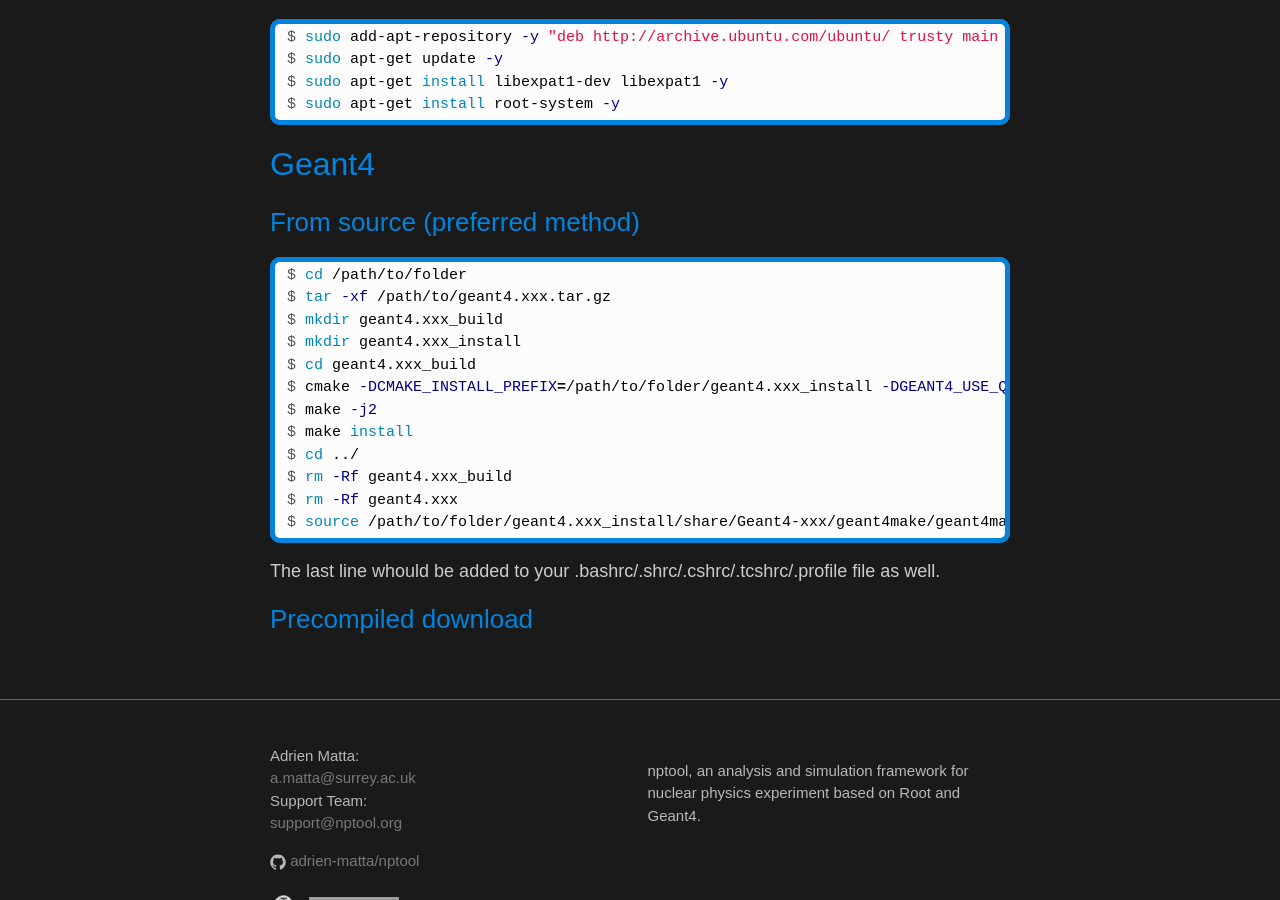
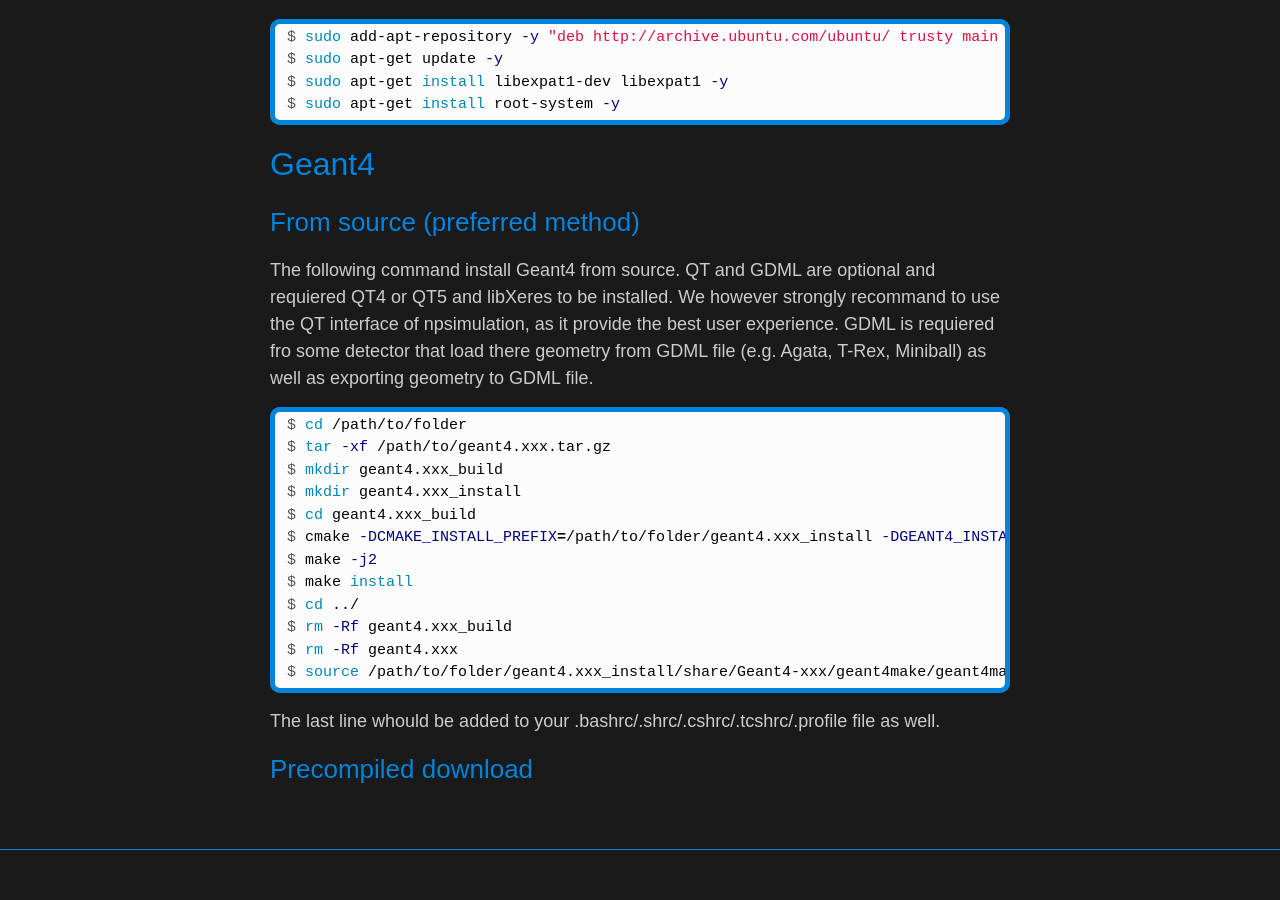
Before and after one commit to adrien-matta/nptool, a Jekyll site: the page built from _manual/root-geant4.md, in a window 1280 px wide and 900 px high, scrolled down 2509 px. Built offline with Jekyll 4.4.1, drawn with Linux system fonts in a browser that asks for light colours; some web fonts are replaced; grey boxes are pictures that could not be loaded.

Commit message:
* adding install data option to Geant4 compilation

```diff
--- a/_manual/root-geant4.md
+++ b/_manual/root-geant4.md
@@ -103,10 +103,9 @@
 
 ## Geant4
 
-
-
-
 ### From source (preferred method)
+The following command install Geant4 from source. QT and GDML are optional and requiered QT4 or QT5 and libXeres to be installed.
+We however strongly recommand to use the QT interface of npsimulation, as it provide the best user experience. GDML is requiered fro some detector that load there geometry from GDML file (e.g. Agata, T-Rex, Miniball) as well as exporting geometry to GDML file.
 
 {% highlight console %}
 $ cd /path/to/folder
@@ -114,7 +113,7 @@
 $ mkdir geant4.xxx_build
 $ mkdir geant4.xxx_install
 $ cd geant4.xxx_build
-$ cmake -DCMAKE_INSTALL_PREFIX=/path/to/folder/geant4.xxx_install -DGEANT4_USE_QT=ON -DGEANT4_USE_GDML=ON ../geant4.xxx
+$ cmake -DCMAKE_INSTALL_PREFIX=/path/to/folder/geant4.xxx_install -DGEANT4_INSTALL_DATA=ON -DGEANT4_USE_QT=ON -DGEANT4_USE_GDML=ON ../geant4.xxx
 $ make -j2
 $ make install
 $ cd ../
```
